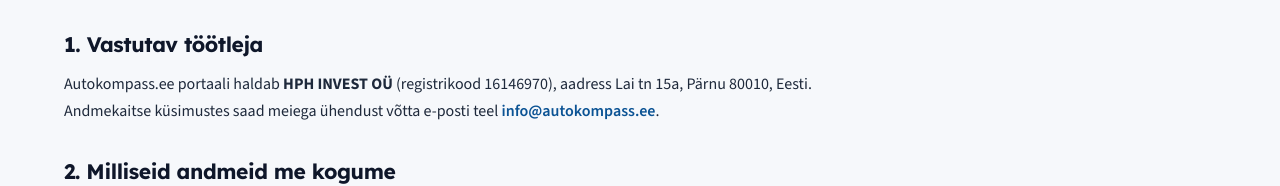
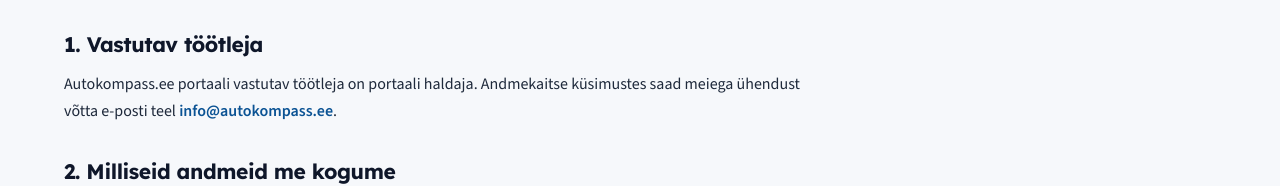
Before and after one commit to hpikkor-tech/autokompass, a Next.js app in the folder autokompass-app/: page /privaatsus in a window 1280 px wide. Shown: the part 431-617 px from the top of the page. Built offline with nearby package versions, Linux system fonts and the light colour scheme; no server answers.

Commit message:
Eemalda HPH INVEST OÜ andmed privaatsuslehelt

```diff
--- a/autokompass-app/app/privaatsus/page.tsx
+++ b/autokompass-app/app/privaatsus/page.tsx
@@ -5,7 +5,7 @@
 export const metadata: Metadata = {
   title: 'Privaatsuspoliitika | Autokompass',
   description:
-    'Kuidas Autokompass (HPH INVEST OÜ) kogub, kasutab ja kaitseb isikuandmeid. Andmete päritolu, sinu õigused ja kuidas eemaldada oma töökoja profiil.',
+    'Kuidas Autokompass kogub, kasutab ja kaitseb isikuandmeid. Andmete päritolu, sinu õigused ja kuidas eemaldada oma töökoja profiil.',
 };
 
 const UPDATED = '14. august 2026';
@@ -27,7 +27,7 @@
             <p className="legal-upd">Viimati uuendatud: {UPDATED}</p>
 
             <h2>1. Vastutav töötleja</h2>
-            <p>Autokompass.ee portaali haldab <b>HPH INVEST OÜ</b> (registrikood 16146970), aadress Lai tn 15a, Pärnu 80010, Eesti. Andmekaitse küsimustes saad meiega ühendust võtta e-posti teel <a href="mailto:info@autokompass.ee">info@autokompass.ee</a>.</p>
+            <p>Autokompass.ee portaali vastutav töötleja on portaali haldaja. Andmekaitse küsimustes saad meiega ühendust võtta e-posti teel <a href="mailto:info@autokompass.ee">info@autokompass.ee</a>.</p>
 
             <h2>2. Milliseid andmeid me kogume</h2>
             <p>Kogume ja töötleme järgmisi andmeid:</p>
```
